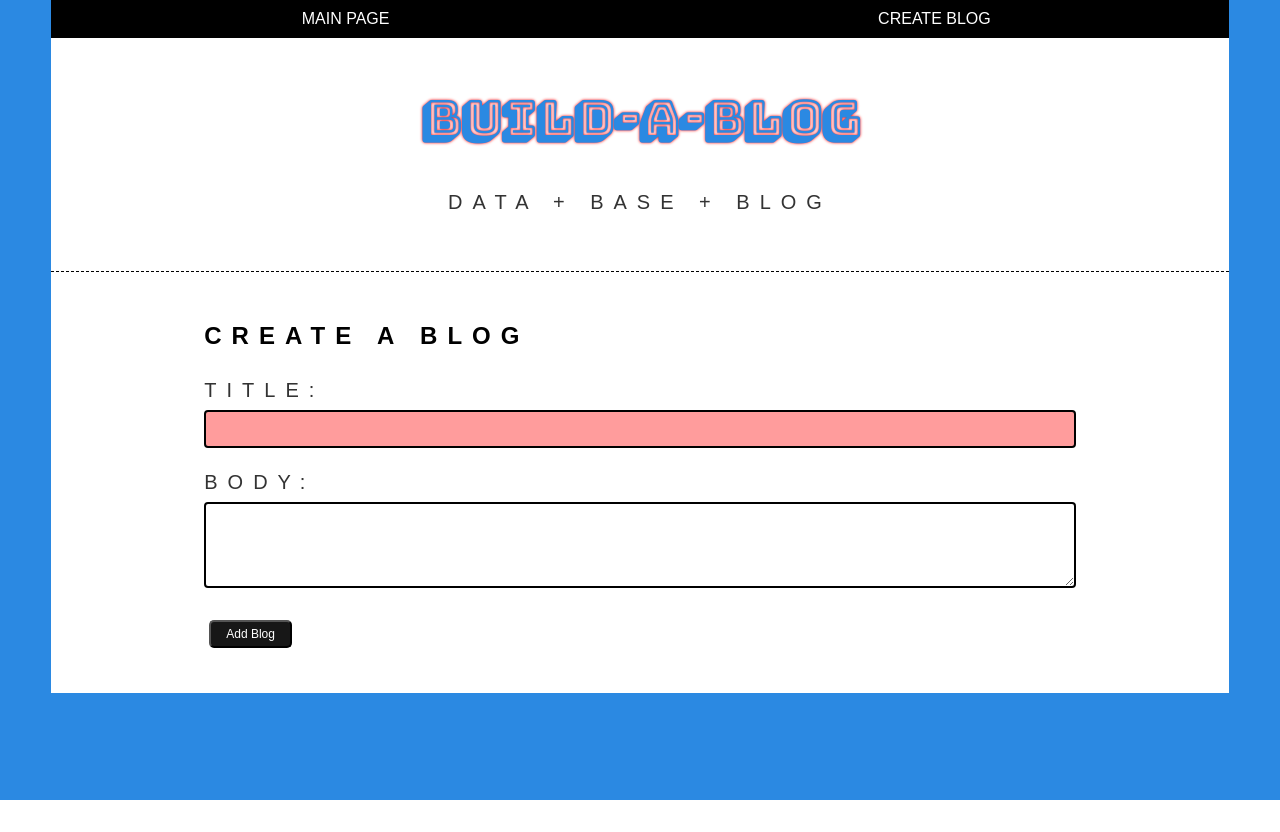
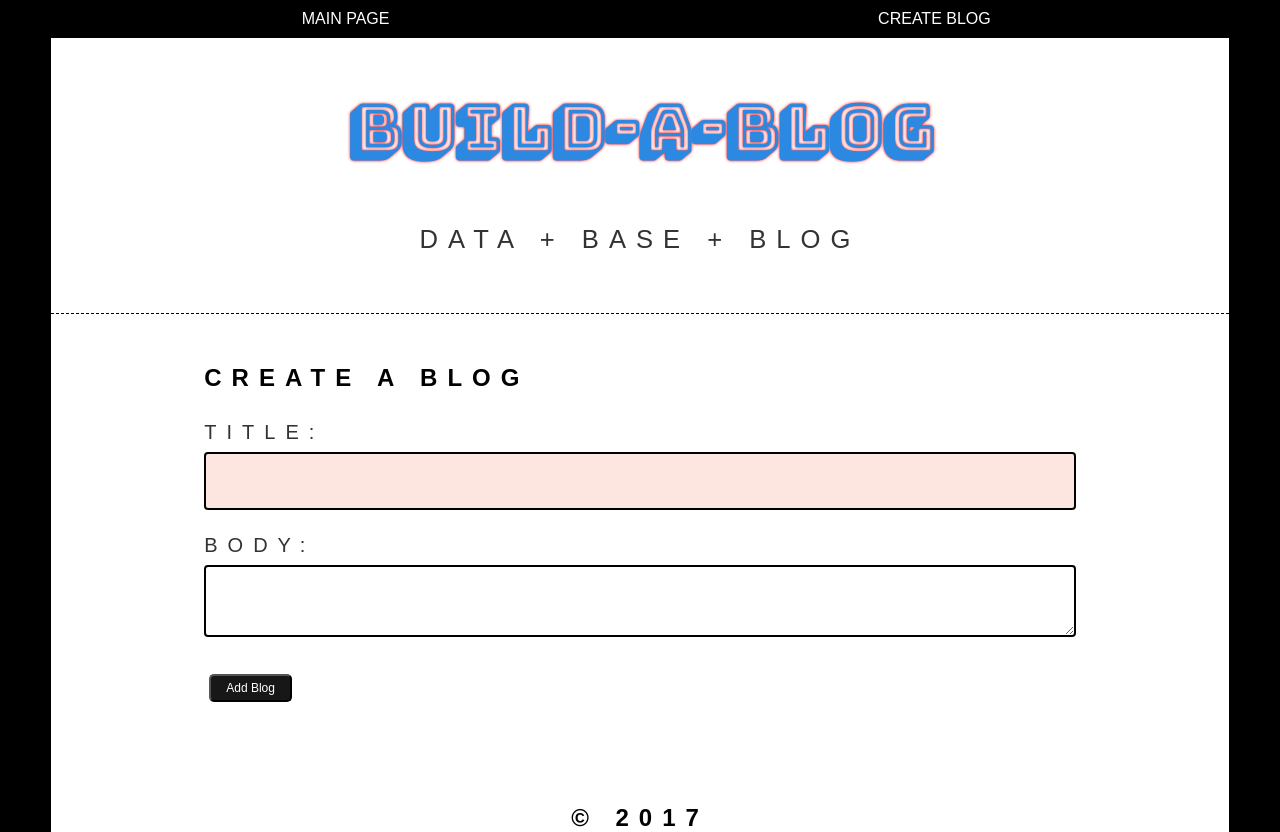
Before and after one commit to neoKnode/blogz, a Flask app: page /newpost in a window 1280 px wide. Before the commit the page ends 800 px from the top, so only its background shows below. Run offline with Flask 2, Linux system fonts and the light colour scheme; data that the repository does not hold is empty.

Commit message:
major style changes

```diff
--- a/main.py
+++ b/main.py
@@ -91,12 +91,22 @@ def add_blog():
             blog_error = 'Please write some words'
 
     if not title_error and not blog_error:
+       # blog_submitted = str(hours) + ':' + str(minutes)
+       # return redirect('/valid-time?time={0}'.format(time))
+
         return render_template('/newpost.html', title='Build a Blog',
             tasks=tasks, completed_tasks=completed_tasks)
     else:
         return render_template('/newpost.html', title='Create Blog',
-        tasks=tasks, completed_tasks=completed_tasks, title_error=title_error,
-        blog_error=blog_error)
+        tasks=tasks, completed_tasks=completed_tasks, title_name=title_name,
+        blogtext_name=blogtext_name, title_error=title_error, blog_error=blog_error)
+
+
+
+#@app.route('/valid-time')
+#def valid_time():
+#    time = request.args.get('time')
+#    return '<h1>You submitted {0}. Thanks for submitting a valid time!</h1>'.format(time)
 
 
 
--- a/static/css/styles.css
+++ b/static/css/styles.css
@@ -1,13 +1,17 @@
 .site, #page {
     background: white;
     margin: 0;
+}
+
+#masthead {
+    margin-top: 0;
 }
 
 body {
     max-width: 1180px;
     padding-right: 4%;
     padding-left: 4%;
-    background: rgb(43, 137, 226);
+    background: rgb(0, 0, 0);
     text-align: center;
     font-family: Arial, Helvetica, sans-serif;
     margin-top: 0;
@@ -22,7 +26,7 @@ body {
 }
 
 #site-title {
-    font-size: 300%;
+    font-size: 5vw;
     line-height: 1.3333;
     text-shadow: 0 0 3px #ff0000;
     font-family: 'Bungee Shade';
@@ -32,9 +36,9 @@ body {
 }
 
 #site-description {
+    font-size: 2vw;
     color: #333;
     font-family: Arial;
-    font-size: 20px;
     line-height: 1.8462;
     margin-bottom: 0;
     font-weight: 300;
@@ -97,11 +101,12 @@ button:hover {
     padding-right: 13%;
     padding-left: 13%;
     margin-bottom: 0;
+    padding-bottom: 30px;
 }
 
 #new-blog-field {
     padding-top:50px;
-    padding-bottom: 40px;
+    padding-bottom: 97px;
     margin-bottom: 0;
     border-top: 1px dashed black;
 }
@@ -117,21 +122,23 @@ button:hover {
     font-size: 30px;
     box-sizing: border-box;
     width: 100%;
-    padding: 0px 20px;
+    padding: 10px 20px;
     border: 2px solid black;
     border-radius: 4px;
-    background-color: rgb(255, 156, 156);
     resize: none;
     font-weight: bold;
     text-align: left;
+    background-color: #fde5e0;
+    color: rgb(0, 0, 0);
 }
+
 
 #blogtext {
     font-family: arial;
-    font-size: 25px;
+    font-size: 14px;
     box-sizing: border-box;
     width: 100%;
-    padding: 12px 20px;
+    padding: 18px 20px;
     border: 2px solid black;
     border-radius: 4px;
     resize: vertical;
@@ -167,15 +174,26 @@ ul {
 
 #blogtitles {
     letter-spacing: 10px;
-    font-size: 12px;
+    font-size: 16px;
 }
 
 .error {
     color: rgb(202, 0, 0);
-    font-size: 10px;
+    font-size: 15px;
+    letter-spacing: 10px;
 }
 
 h2 {
     letter-spacing: 10px;
     margin-top: 0px;
 }
+
+#foot {
+    padding-bottom: 0;
+    margin-bottom: 0;
+}
+
+#date {
+    font-family: Arial, Helvetica, sans-serif;
+    letter-spacing: 10px;
+}
--- a/templates/base.html
+++ b/templates/base.html
@@ -34,8 +34,10 @@
             </nav>
         <div class="site-branding">
             <h1 id="site-title">Build-a-Blog</h1>
+            <div class='site-description-box'>
             <h2 id="site-description">DATA + BASE + BLOG</h2>
         </div>
+
 
     </header>
 
@@ -44,5 +46,7 @@
     {% endblock %}
 
 </body>
-
+    <foot>
+        <h2 id='foot'>&copy; 2017 </h2>
+   </foot>
 </html>
--- a/templates/blog.html
+++ b/templates/blog.html
@@ -4,6 +4,7 @@
 
     <!------------------BLOGS VIEW------------------>
     <div id='blogs-showing' class='container'>
+        <p id='date'><script> document.write(new Date().toLocaleDateString()); </script></p>
         <h2 id='new-blogs'>NEW BLOGS</h2>
         {% if tasks|length == 0 %}
         <p id='no-tasks'>NO ENTRIES YET</p>
@@ -13,12 +14,16 @@
                 <li id='blogtitles'>{{task.blogtitle}}</li>
                     <input type='hidden' name='task-id' value='{{task.id}}' />
                 </form>
+                <br>
                 <li id='blogbody'>{{task.blogtext}}
+                    <br>
                     <form method='POST' action='/delete-task' style='display:inline-block;'>
                         <input type='hidden' name='task-id' value='{{task.id}}' />
                         <input type='submit' id='Done' value='Remove!' />
                     </form>
                 </li>
+                <br>
+                <br>
                 {% endfor %}
             </ul>
         {% endif %}
```
